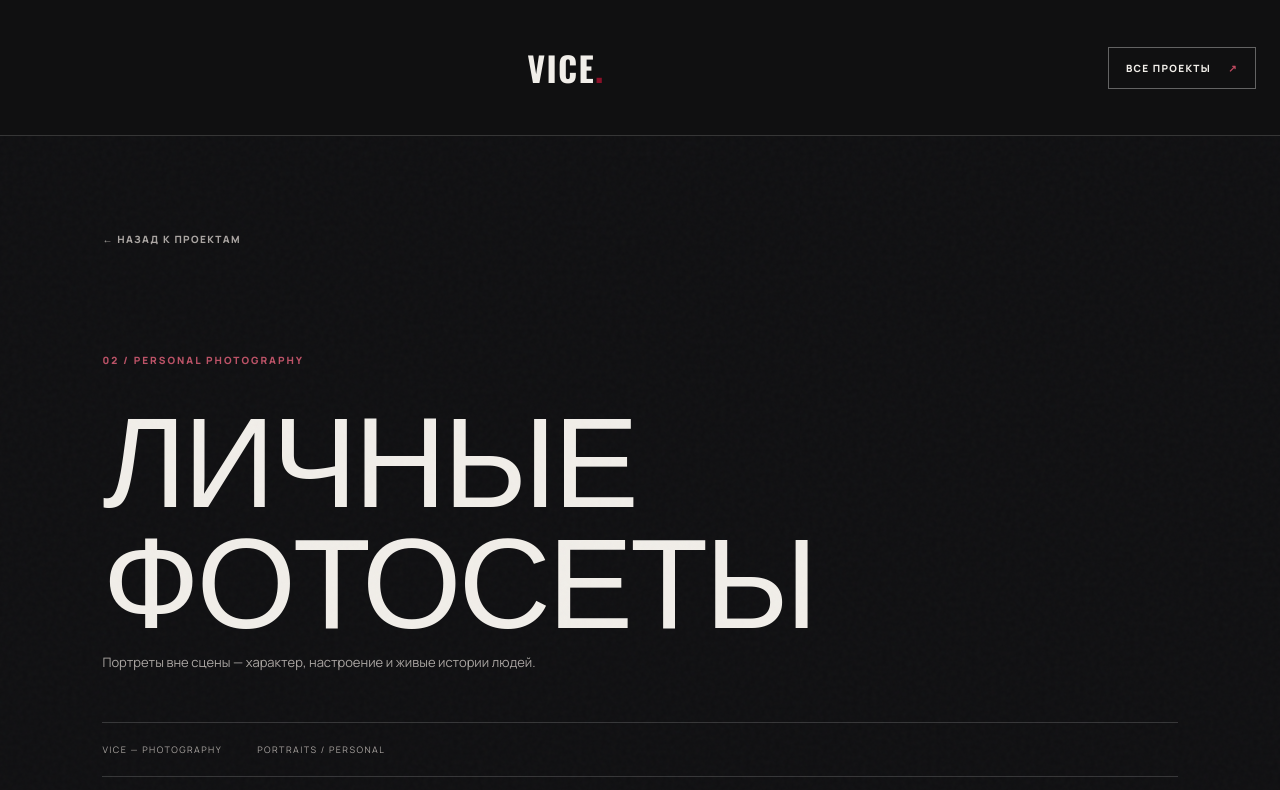
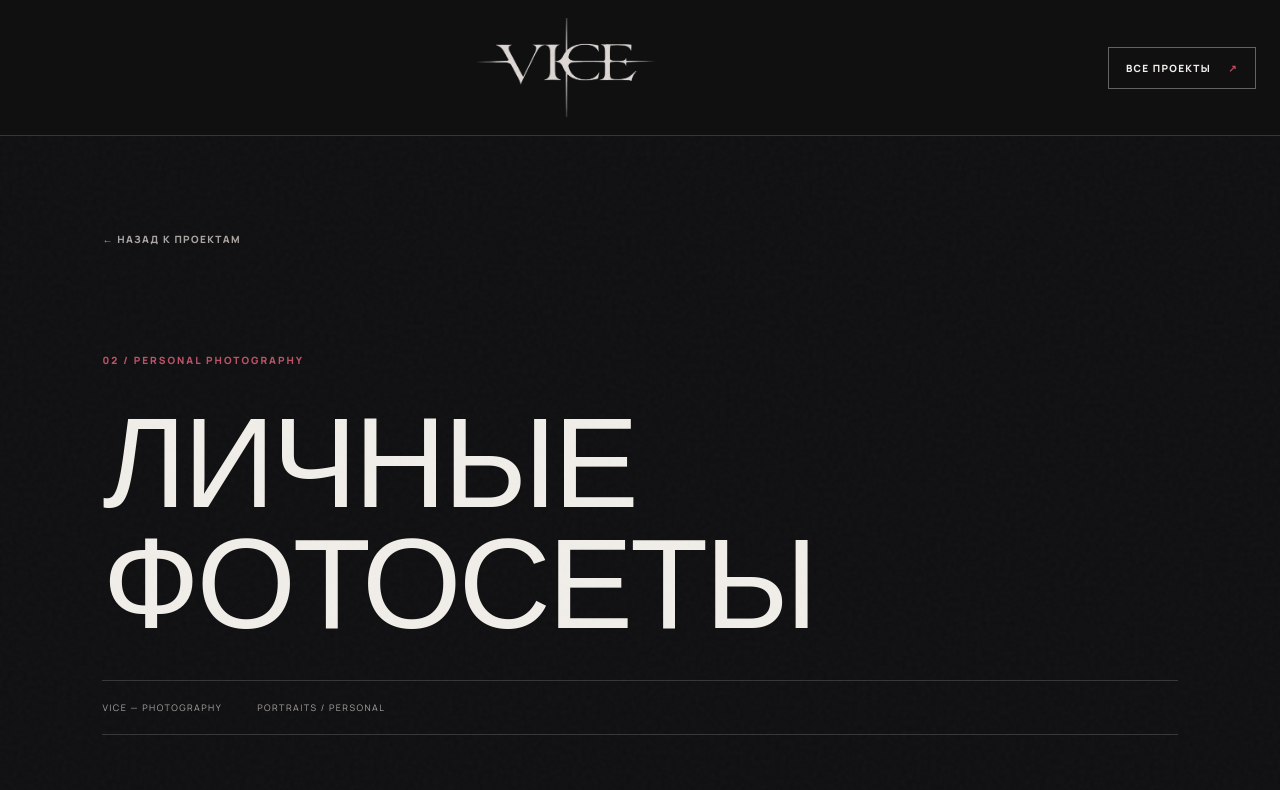
Before and after one commit to PsychoVice/vice-portfolio, a plain HTML site: page portraits.html in a window 1280 px wide. Shown: the top 790 px of the page. Drawn offline with nearby package versions, Linux system fonts and the light colour scheme.

Commit message:
Remove page descriptions and unify logo headers

```diff
--- a/portraits.html
+++ b/portraits.html
@@ -16,7 +16,7 @@
     .case-back:hover{color:#fff}
     .case-kicker{margin-top:105px;color:#bd5267;font-size:10px;font-weight:800;letter-spacing:.2em}
     .case-title{margin:22px 0 18px;font:500 clamp(54px,10vw,130px)/.95 var(--display);letter-spacing:-.025em;text-transform:uppercase}
-    .case-description{max-width:560px;color:#aaa5a2;font-size:13px;line-height:1.9}
+
     .case-meta{display:flex;gap:35px;margin-top:48px;padding:20px 0;border-top:1px solid rgba(255,255,255,.16);border-bottom:1px solid rgba(255,255,255,.16);color:#aaa5a2;font-size:9px;letter-spacing:.16em;text-transform:uppercase}
     .case-gallery{margin-top:58px;display:grid;grid-template-columns:1fr 1fr;gap:18px}
     .case-placeholder{min-height:300px;border:1px solid rgba(139,16,40,.65);background:linear-gradient(135deg,rgba(139,16,40,.10),rgba(255,255,255,.015));display:flex;align-items:center;justify-content:center;text-align:center;padding:25px;color:#777;font-size:10px;letter-spacing:.16em}
@@ -27,14 +27,14 @@
 <body>
   <div class="grain" aria-hidden="true"></div>
   <header class="site-header">
-    <a class="wordmark" href="index.html">VICE<span>.</span></a>
+    <a class="wordmark" href="index.html" aria-label="VICE — на главную"><img class="site-logo" src="images/%D0%BB%D0%BE%D0%B3%D0%BE%20%D0%B1%D0%B5%D0%B7%20%D1%84%D0%BE%D0%BD%D0%B0.png" alt="VICE"></a>
     <a class="header-cta" href="index.html#works">ВСЕ ПРОЕКТЫ <span>↗</span></a>
   </header>
   <main class="case-page">
     <a class="case-back" href="index.html#works">← НАЗАД К ПРОЕКТАМ</a>
     <div class="case-kicker">02 / PERSONAL PHOTOGRAPHY</div>
     <h1 class="case-title">Личные фотосеты</h1>
-    <p class="case-description">Портреты вне сцены — характер, настроение и живые истории людей.</p>
+
     <div class="case-meta"><span>VICE — PHOTOGRAPHY</span><span>PORTRAITS / PERSONAL</span></div>
     <section class="case-gallery" aria-label="Фотографии проекта">
       <div class="case-placeholder">ФОТОГРАФИИ ПРОЕКТА БУДУТ ДОБАВЛЕНЫ</div>
```
